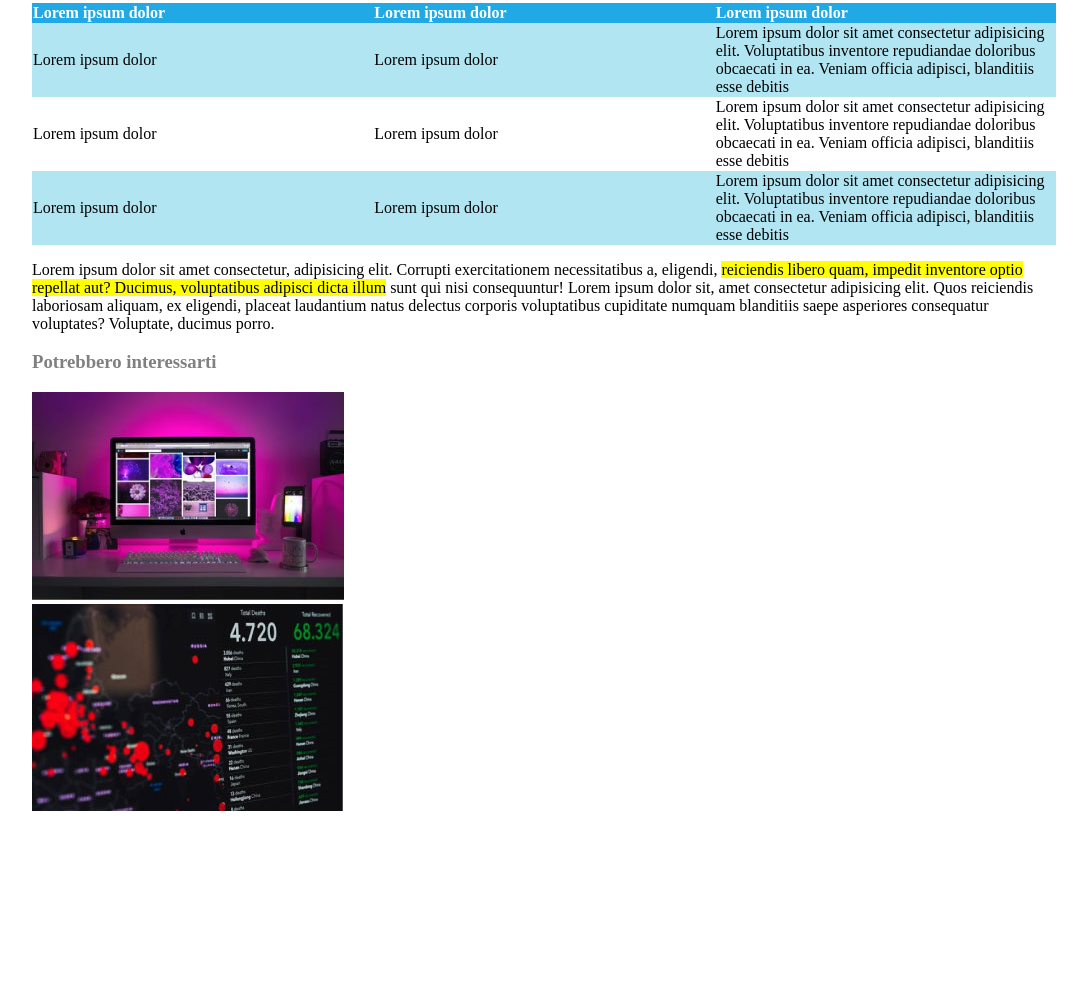
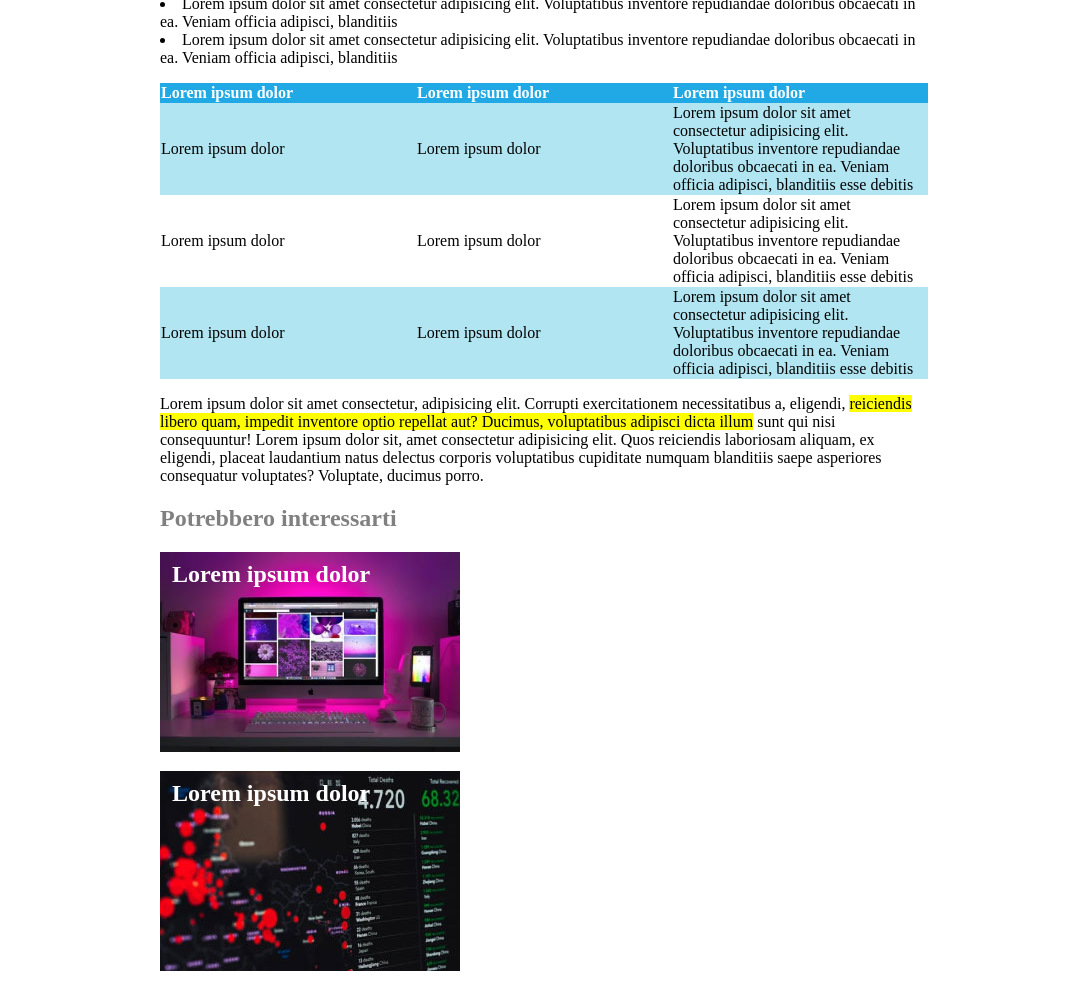
Before and after one commit to marcocareddu/html-css-booleaner, a plain HTML site: page index.html in a window 1280 px wide. Shown: the part 1175-2158 px from the top of the page, without its empty margins (96-1183 px from the left). Before the commit the page ends 1990 px from the top, so only its background shows below. Drawn offline with Linux system fonts and the light colour scheme.

Commit message:
fix footer images

```diff
--- a/css/style.css
+++ b/css/style.css
@@ -3,26 +3,28 @@ body, #date, #sottotitolo, .didascalia {
 }
 
 header {
-    height: 80px;
+    height: 60px;
     background-color: #4ea0ff;
-    padding-top: 2%;
+    padding-top: 1.5%;
+    padding-bottom: 1.5%;
     background-image: url(../img/pattern.png);
 }
 
 #sfondo_logo {
-    height: 70%;
+    height: 100%;
+    padding-left: 20%;
 }
 
 #header_logo {
     height: 100%;
     background-image: url(../img/logo.svg);
-    margin-left: 10%;
     background-repeat: no-repeat;
+    background-position: center left;
 }
 
-h1 {
+#titolo {
     font-size: 2.5rem;
-    margin-top: 0;
+    margin-top: 2%;
     margin-bottom: 0;
 }
 
@@ -71,13 +73,34 @@ footer {
     margin-top: 0;
 }
 
-#last_text {
+#related {
     color: grey;
+}
+
+#last_photo1, #last_photo2 {
+    height: 200px;
+    width: 300px;
+    margin-bottom: 1.5%;
+    color: #fff;
+}
+
+.last_text {
+    padding-top: 3%;
+    padding-left: 4%;
+}
+
+#last_photo1 {
+    background-image: url(../img/monitor.jpg);
+}
+
+
+#last_photo2 {
+    background-image: url(../img/graph.jpg);
 }
 
 /* UTILS */
 
 .container {
-    max-width: 80%;
+    max-width: 60%;
     margin: 0 auto;
 }
--- a/index.html
+++ b/index.html
@@ -80,15 +80,13 @@
     <!-- Footer -->
     <footer>
         <div class="container">
-        <h3 id="last_text">Potrebbero interessarti</h3>
-        <figure>
-            <div>
-                <img src="./img/monitor.jpg" alt="Foto di una scrivania con un pc">
+        <h2 id="related">Potrebbero interessarti</h2>
+            <div id="last_photo1">
+                <h2 class="last_text">Lorem ipsum dolor</h2>
             </div>
-            <div>
-                <img src="./img/graph.jpg" alt="Foto di un grafico">
+            <div id="last_photo2">
+                <h2 class="last_text">Lorem ipsum dolor</h2>
             </div>
-        </figure>
         </div>
     </footer>
 
```
